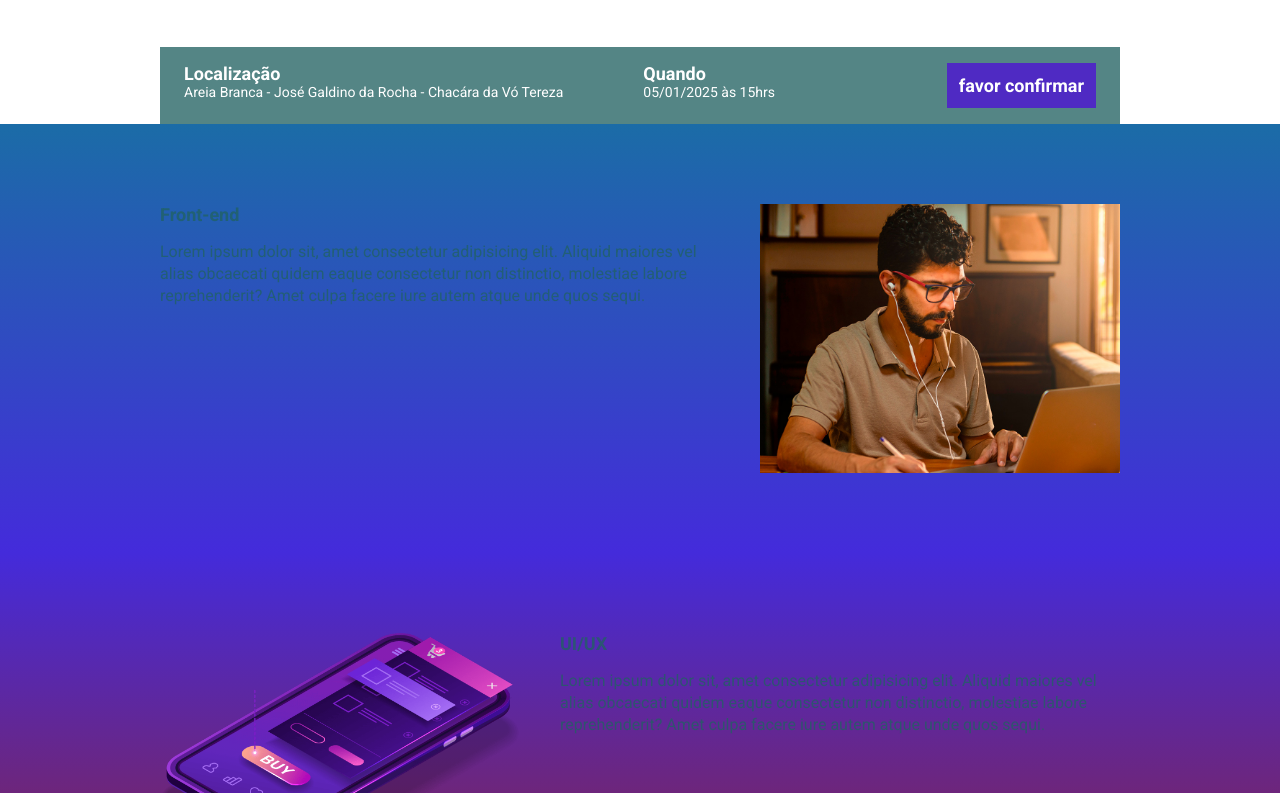
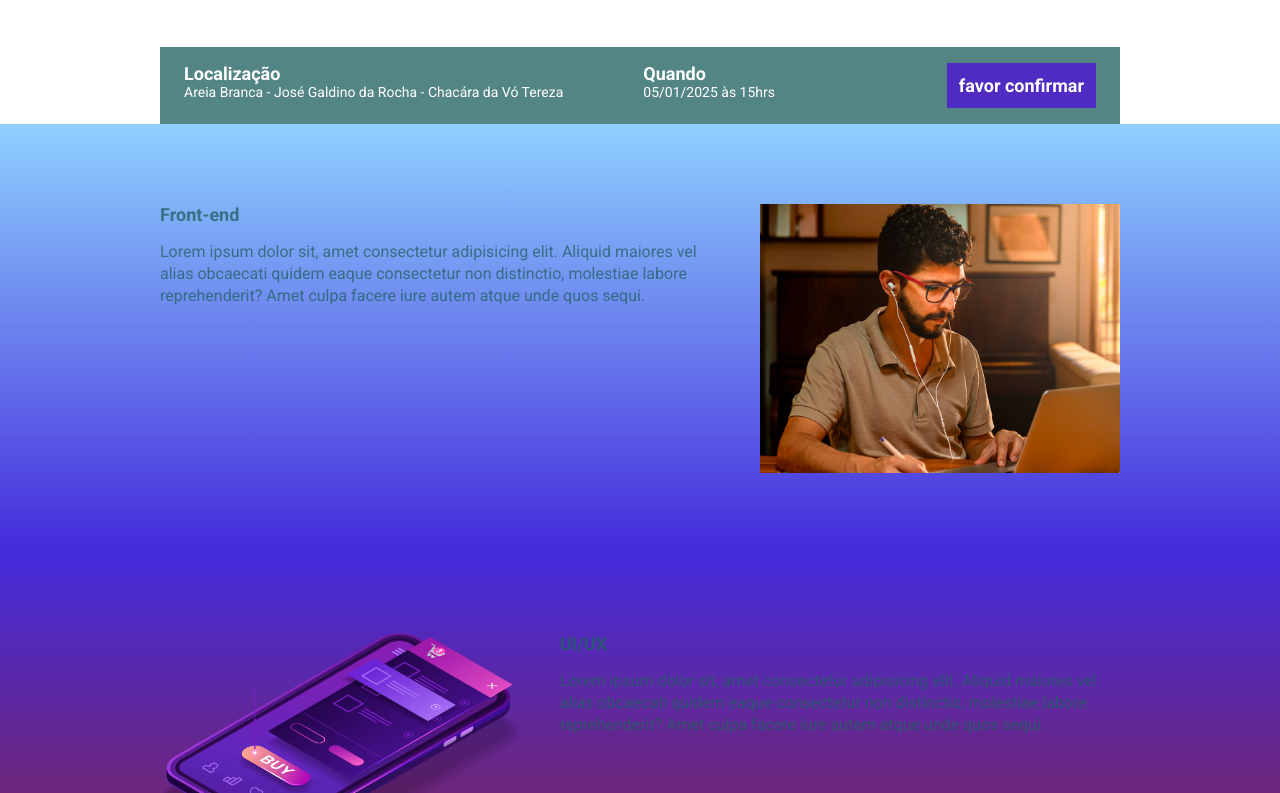
Before and after one commit to igorprogrammer93/Anivers-rio_do_Augusto, a website built with Parcel: page src/index.html in a window 1280 px wide. Shown: the part 307-1100 px from the top of the page. Built offline with nearby package versions, Linux system fonts and the light colour scheme; files whose address does not match are found by name.

Commit message:
commit cor2

```diff
--- a/src/styles/_variables.scss
+++ b/src/styles/_variables.scss
@@ -1,7 +1,7 @@
 $textColor: rgba(33, 97, 97, 0.767);
 $secondaryTextColor: #fff;
 
-$blue1: #1B6CA7;
+$blue1: #8ed0ff;
 $blue2: #442BDB;
 $pink: #89223B;
 $yellow: #9C791D;
```
